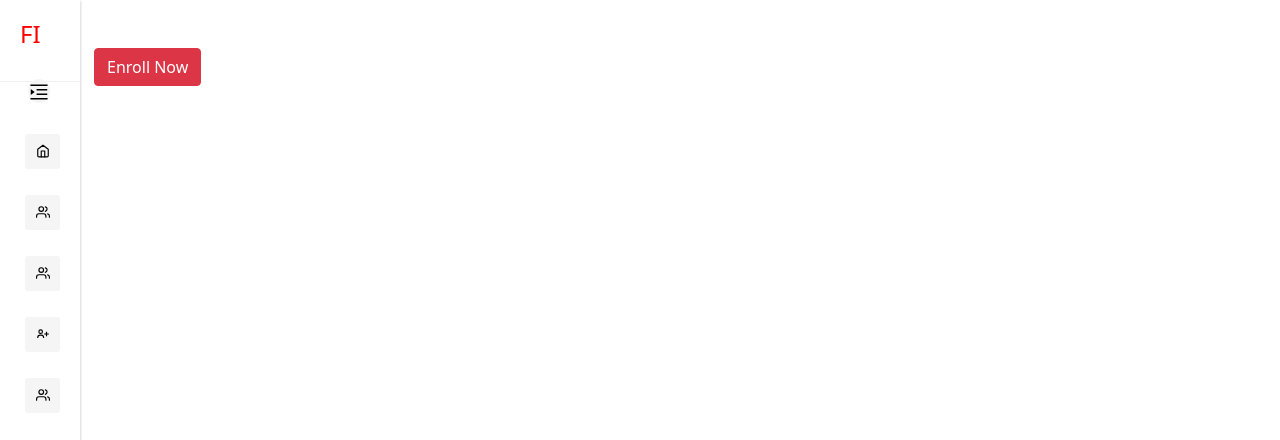
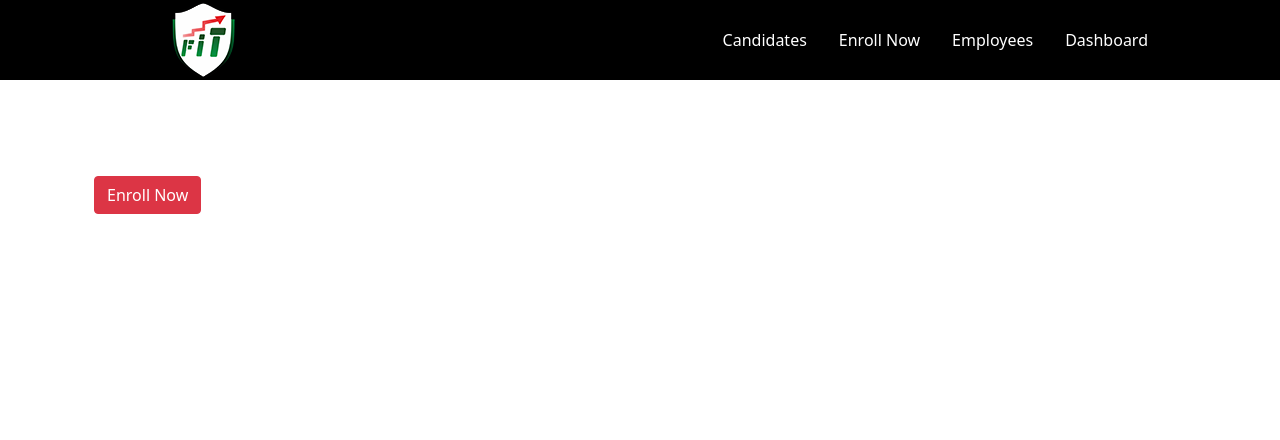
Before and after one commit to Aravind-2000/insurancefrontend, a React (Create React App) app: page / in a window 1280 px wide. Shown: the top 440 px of the page. Built offline with nearby package versions, Linux system fonts and the light colour scheme.

Commit message:
Header(navbar commit)

```diff
--- a/src/App.js
+++ b/src/App.js
@@ -4,16 +4,16 @@ import {Route,Routes} from "react-router-dom";
 import AddCandidate from "./Components/Candidates/AddCandidate";
 import ListCandidates from "./Components/Candidates/ListCandidates";
 import Mainpage from "./Components/Mainpage";
-import Sidebar from "./Components/Sidebar";
-import Footer from "./Components/Footer";
 import ListEmployee from "./Components/Employee/ListEmployee";
 import EmployeeDashboard from "./Components/Employee/EmployeeDashboard";
+import Navbar from "./Components/Header/Navbar";
 
 const App = () => {
   return (
       <div>
-          <Sidebar/>
+          <Navbar/>
           <div className="container container-md container-lg">
+              <br/> <br/>
               <Routes>
                   <Route exact path={"/"} element={<Mainpage/>} />
                   <Route exact path={"/candidates"} element={<ListCandidates/>} />
```
